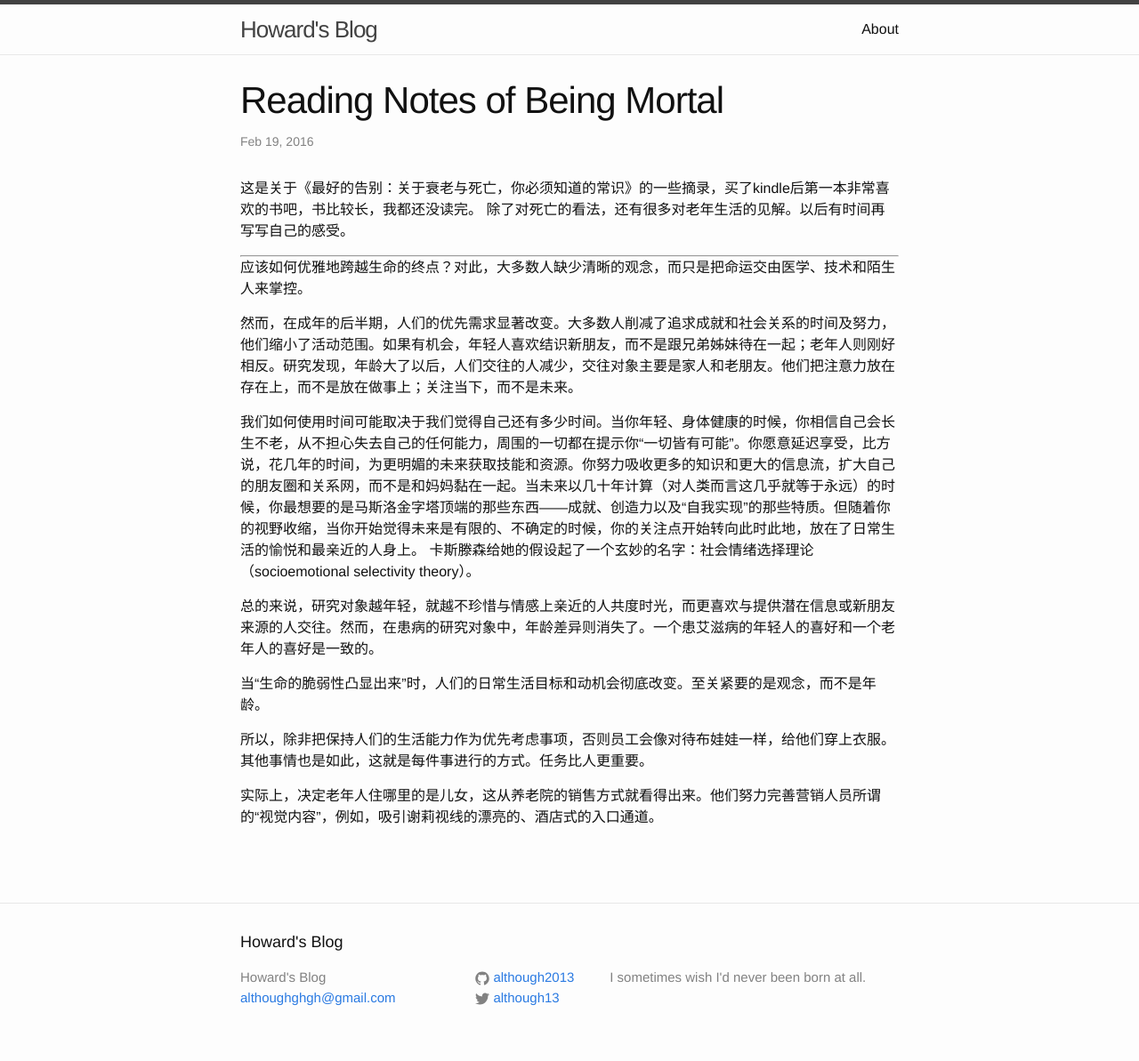
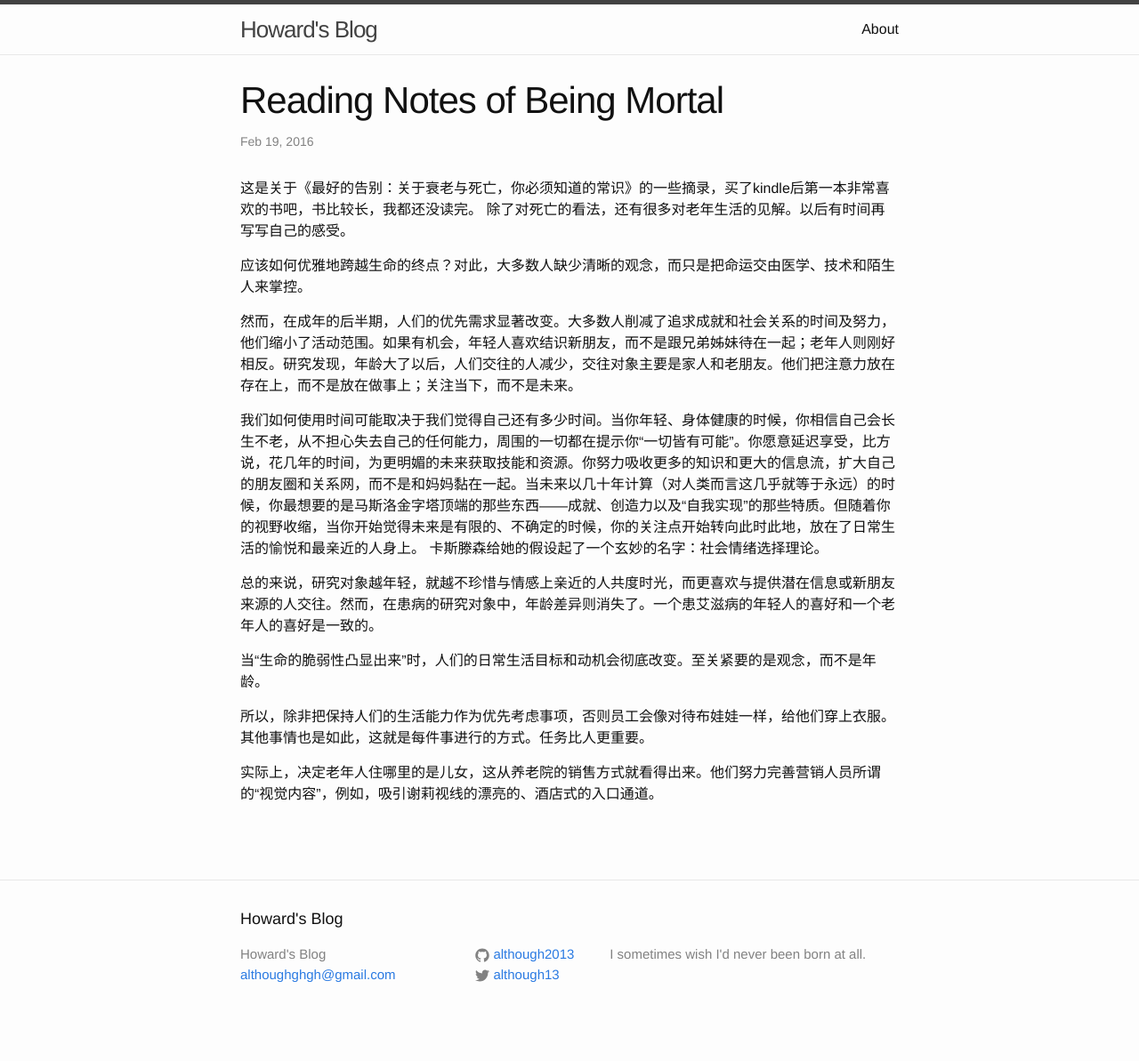
Before and after one commit to although2013/although2013.github.io, a Jekyll site: the page built from _posts/2016-02-19-reading-notes-of-being-mortal.markdown, in a window 1280 px wide. Shown: the whole page at 89% size. Built offline with Jekyll 4.4.1, drawn with Linux system fonts in a browser that asks for light colours; Markdown is read by kramdown in place of the engine named in the settings; comment, search, counter and statistics services are not loaded; after the commit the page ends 1167 px from its top, so only the background shows below that.

Commit message:
modify last post

```diff
--- a/_posts/2016-02-19-reading-notes-of-being-mortal.markdown
+++ b/_posts/2016-02-19-reading-notes-of-being-mortal.markdown
@@ -4,15 +4,17 @@ title:  "Reading Notes of Being Mortal"
 date:   2016-02-19 00:08:53
 categories: jekyll update
 ---
+
 这是关于《最好的告别：关于衰老与死亡，你必须知道的常识》的一些摘录，买了kindle后第一本非常喜欢的书吧，书比较长，我都还没读完。
 除了对死亡的看法，还有很多对老年生活的见解。以后有时间再写写自己的感受。
 
----
+
+
 应该如何优雅地跨越生命的终点？对此，大多数人缺少清晰的观念，而只是把命运交由医学、技术和陌生人来掌控。
 
 然而，在成年的后半期，人们的优先需求显著改变。大多数人削减了追求成就和社会关系的时间及努力，他们缩小了活动范围。如果有机会，年轻人喜欢结识新朋友，而不是跟兄弟姊妹待在一起；老年人则刚好相反。研究发现，年龄大了以后，人们交往的人减少，交往对象主要是家人和老朋友。他们把注意力放在存在上，而不是放在做事上；关注当下，而不是未来。
 
-我们如何使用时间可能取决于我们觉得自己还有多少时间。当你年轻、身体健康的时候，你相信自己会长生不老，从不担心失去自己的任何能力，周围的一切都在提示你“一切皆有可能”。你愿意延迟享受，比方说，花几年的时间，为更明媚的未来获取技能和资源。你努力吸收更多的知识和更大的信息流，扩大自己的朋友圈和关系网，而不是和妈妈黏在一起。当未来以几十年计算（对人类而言这几乎就等于永远）的时候，你最想要的是马斯洛金字塔顶端的那些东西——成就、创造力以及“自我实现”的那些特质。但随着你的视野收缩，当你开始觉得未来是有限的、不确定的时候，你的关注点开始转向此时此地，放在了日常生活的愉悦和最亲近的人身上。 卡斯滕森给她的假设起了一个玄妙的名字：社会情绪选择理论（socioemotional selectivity theory）。
+我们如何使用时间可能取决于我们觉得自己还有多少时间。当你年轻、身体健康的时候，你相信自己会长生不老，从不担心失去自己的任何能力，周围的一切都在提示你“一切皆有可能”。你愿意延迟享受，比方说，花几年的时间，为更明媚的未来获取技能和资源。你努力吸收更多的知识和更大的信息流，扩大自己的朋友圈和关系网，而不是和妈妈黏在一起。当未来以几十年计算（对人类而言这几乎就等于永远）的时候，你最想要的是马斯洛金字塔顶端的那些东西——成就、创造力以及“自我实现”的那些特质。但随着你的视野收缩，当你开始觉得未来是有限的、不确定的时候，你的关注点开始转向此时此地，放在了日常生活的愉悦和最亲近的人身上。 卡斯滕森给她的假设起了一个玄妙的名字：社会情绪选择理论。
 
 总的来说，研究对象越年轻，就越不珍惜与情感上亲近的人共度时光，而更喜欢与提供潜在信息或新朋友来源的人交往。然而，在患病的研究对象中，年龄差异则消失了。一个患艾滋病的年轻人的喜好和一个老年人的喜好是一致的。
 
```
